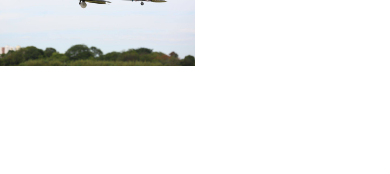
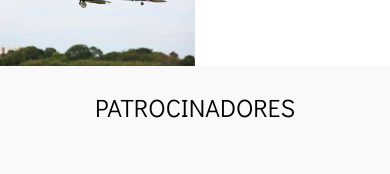
Before and after one commit to citi-onboarding/mandacaru, a plain HTML site: page index.html in a window 390 px wide. Shown: the part 8336-8510 px from the top of the page. Before the commit the page ends 8402 px from the top, so only its background shows below. Drawn offline with Linux system fonts and the light colour scheme.

Commit message:
Problema da na responsividade da Galeria / Patrocinadores consertado

```diff
--- a/css/estilo.css
+++ b/css/estilo.css
@@ -333,6 +333,29 @@ nav{
    font-size: 25px;
    font-weight: normal;
 }
+.galeria{
+  display: table;
+  position: relative;
+  height: auto;
+  width: 100%;
+}
+.conteudo-6{
+   font-size: 13.5px;
+   font-family: DidaticGothic;
+   width: 100%;
+   text-align: center;
+   background: #F9F9F9;
+   padding-top: 25px;
+   padding-bottom: 25px;
+   z-index: 1;
+}
+.conteudo-6 > h3{
+   text-align: center;
+   margin: 0;
+   padding-bottom: 25px;
+   font-size: 25px;
+   font-weight: normal;
+}
 .icone{
   display: inline-block;
   width: 270px;
@@ -528,11 +551,7 @@ nav{
   width:100%;
   height:auto;
   }
-.galeria{
-  position: relative;
-  height: 600px;
-  width: 100%;
-}
+
 @media only screen and (min-width: 1200px){
   .owl-theme .owl-item div .legendaequipe{position:relative;height:60px; width: 100%; background-color: black; opacity: 0.7; z-index: 5;bottom: 63px;}
 }
--- a/index.html
+++ b/index.html
@@ -354,6 +354,9 @@
 		</div>
 	</div>
 
+	<div class=conteudo-6>
+		<h3>PATROCINADORES</h3>
+	</div>
 
 	<script type="text/javascript" src="js/jquery-3.2.1.min.js"></script>
 	<script type="text/javascript" src="js/script.js"></script>
```
